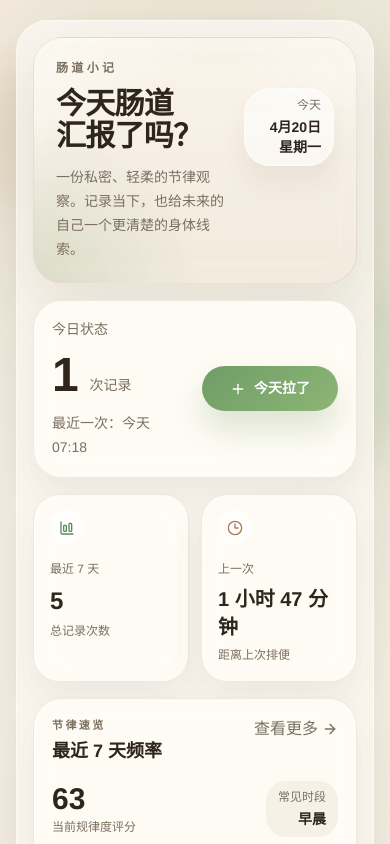
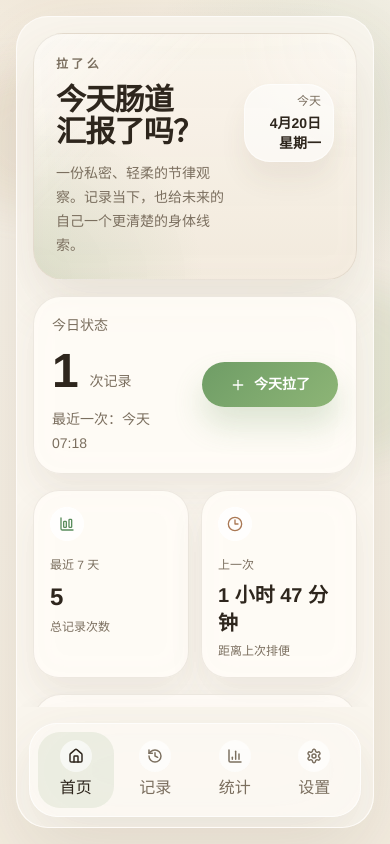
Before and after one commit to kuangjiechen01/LaLeme, a React (Vite) app: page / in a window 390 px wide. Shown: the top 844 px of the page. Built offline with nearby package versions, Linux system fonts and the light colour scheme.

Commit message:
add safer iPhone standalone bottom nav and rename app to 拉了么

```diff
--- a/index.html
+++ b/index.html
@@ -8,11 +8,14 @@
     />
     <meta
       name="description"
-      content="一个私密、温和、移动端友好的每日排便记录与节律观察 Web App。"
+      content="拉了么，一个私密、温和、移动端友好的每日排便记录与节律观察 Web App。"
     />
     <meta name="theme-color" content="#f4eee2" />
+    <meta name="apple-mobile-web-app-capable" content="yes" />
+    <meta name="apple-mobile-web-app-status-bar-style" content="default" />
+    <meta name="apple-mobile-web-app-title" content="拉了么" />
     <link rel="icon" href="/favicon.svg" type="image/svg+xml" />
-    <title>肠道小记</title>
+    <title>拉了么</title>
   </head>
   <body>
     <div id="root"></div>
--- a/package.json
+++ b/package.json
@@ -1,5 +1,5 @@
 {
-  "name": "bowel-buddy-app",
+  "name": "laleme-app",
   "private": true,
   "version": "1.0.0",
   "type": "module",
--- a/src/components/AppShell.jsx
+++ b/src/components/AppShell.jsx
@@ -14,12 +14,12 @@ export default function AppShell({ children, currentPath, routes, onNavigate })
     <div className="page-shell">
       <div className="ambient ambient-one" />
       <div className="ambient ambient-two" />
-      <div className="mx-auto min-h-screen max-w-[480px] px-4 pb-[calc(100px+env(safe-area-inset-bottom))] pt-5">
+      <div className="app-shell-container mx-auto max-w-[480px] px-4">
         <motion.div
-          className="relative min-h-[calc(100vh-2rem)] rounded-[32px] border border-white/55 bg-[var(--panel)]/92 shadow-[0_30px_80px_rgba(88,76,54,0.12)] backdrop-blur-xl"
+          className="app-frame relative rounded-[32px] border border-white/55 bg-[var(--panel)]/92 shadow-[0_30px_80px_rgba(88,76,54,0.12)] backdrop-blur-xl"
           layout
         >
-          <main className="px-4 pb-6 pt-4">
+          <main className="app-main px-4 pb-6 pt-4">
             <motion.div
               key={location.pathname}
               initial={{ opacity: 0.82, y: 10 }}
--- a/src/components/BottomNav.jsx
+++ b/src/components/BottomNav.jsx
@@ -10,7 +10,7 @@ const iconMap = {
 
 export default function BottomNav({ currentPath, routes, onNavigate }) {
   return (
-    <div className="sticky bottom-0 left-0 right-0 z-20 px-3 pb-[calc(10px+env(safe-area-inset-bottom))] pt-4">
+    <div className="shrink-0 px-3 pb-[calc(10px+env(safe-area-inset-bottom))] pt-4">
       <nav className="relative overflow-hidden rounded-[28px] border border-white/65 bg-[rgba(252,249,243,0.86)] p-2 shadow-[0_20px_60px_rgba(93,72,51,0.12)] backdrop-blur-2xl dark:bg-[rgba(28,30,26,0.86)]">
         <div className="grid grid-cols-4 gap-1">
           {routes.map((route) => {
--- a/src/sections/DashboardPage.jsx
+++ b/src/sections/DashboardPage.jsx
@@ -56,7 +56,7 @@ export default function DashboardPage() {
         <div className="absolute inset-0 bg-[radial-gradient(circle_at_top_right,rgba(255,255,255,0.32),transparent_30%),radial-gradient(circle_at_bottom_left,rgba(111,157,102,0.18),transparent_42%)]" />
         <div className="relative">
           <p className="text-xs font-semibold uppercase tracking-[0.28em] text-[var(--muted)]">
-            肠道小记
+            拉了么
           </p>
           <div className="mt-3 flex items-start justify-between gap-4">
             <div>
--- a/src/styles.css
+++ b/src/styles.css
@@ -78,6 +78,36 @@ textarea {
   position: relative;
   min-height: 100vh;
   overflow-x: hidden;
+}
+
+.app-shell-container {
+  min-height: 100vh;
+  min-height: 100dvh;
+  padding-top: max(16px, env(safe-area-inset-top));
+  padding-bottom: 16px;
+}
+
+.app-frame {
+  display: flex;
+  height: calc(100vh - 32px);
+  min-height: calc(100vh - 32px);
+  flex-direction: column;
+  overflow: hidden;
+}
+
+.app-main {
+  min-height: 0;
+  flex: 1 1 auto;
+  overflow-y: auto;
+  overscroll-behavior-y: contain;
+  -webkit-overflow-scrolling: touch;
+}
+
+@supports (height: 100dvh) {
+  .app-frame {
+    height: calc(100dvh - 32px - env(safe-area-inset-top));
+    min-height: calc(100dvh - 32px - env(safe-area-inset-top));
+  }
 }
 
 .ambient {
--- a/vite.config.js
+++ b/vite.config.js
@@ -11,9 +11,9 @@ export default defineConfig({
       registerType: "autoUpdate",
       includeAssets: ["favicon.svg", "icon-192.svg", "icon-512.svg"],
       manifest: {
-        name: "肠道小记",
-        short_name: "肠道小记",
-        description: "私密记录每日排便状态，温和观察身体节律。",
+        name: "拉了么",
+        short_name: "拉了么",
+        description: "拉了么，私密记录每日排便状态，温和观察身体节律。",
         theme_color: "#f4eee2",
         background_color: "#f9f4ea",
         display: "standalone",
```
Also changed, not shown: 2 other files (tests, documents, lock files or other folders).
